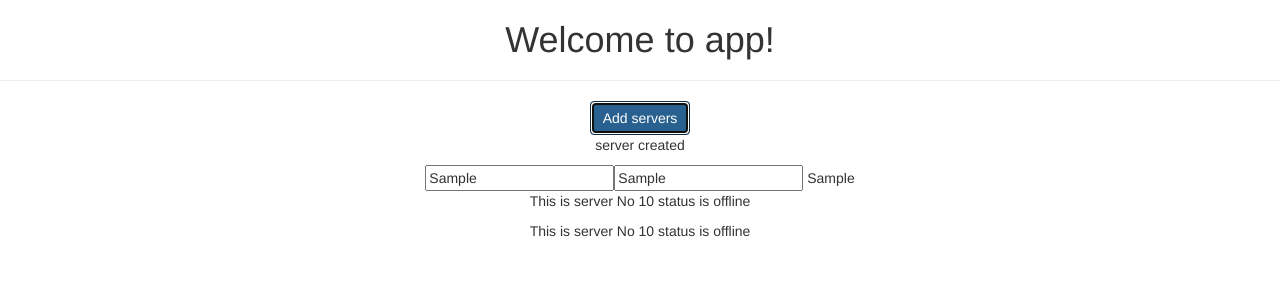
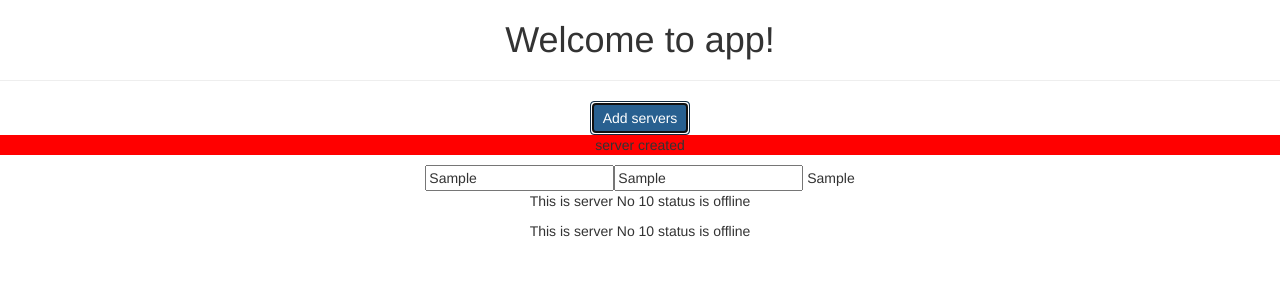
Before and after one commit to sparshturkane/angular4_max_02_basics, an Angular app: page / in a window 1280 px wide. Both pictures are taken after typing "Sample" into the empty fields and a click on the button "Add servers". Shown: the top 300 px of the page. Built offline with nearby package versions, Linux system fonts and the light colour scheme.

Commit message:
35 styling elements dynamically with ngStyle

```diff
--- a/src/app/servers/servers.component.html
+++ b/src/app/servers/servers.component.html
@@ -1,5 +1,5 @@
 <button class="btn btn-primary" [disabled]="allowAddServer" (click)="onCreateServer()" >Add servers</button>
-<p *ngIf="serverCreated" >{{serverCreationStatus}}</p>
+<p *ngIf="serverCreated" [ngStyle]="{background: 'red'}" >{{serverCreationStatus}}</p>
 <input type="text" (input)="onUpdateServerName($event)">
 <input type="text" [(ngModel)]="serverName" >
 {{serverName}}
```
